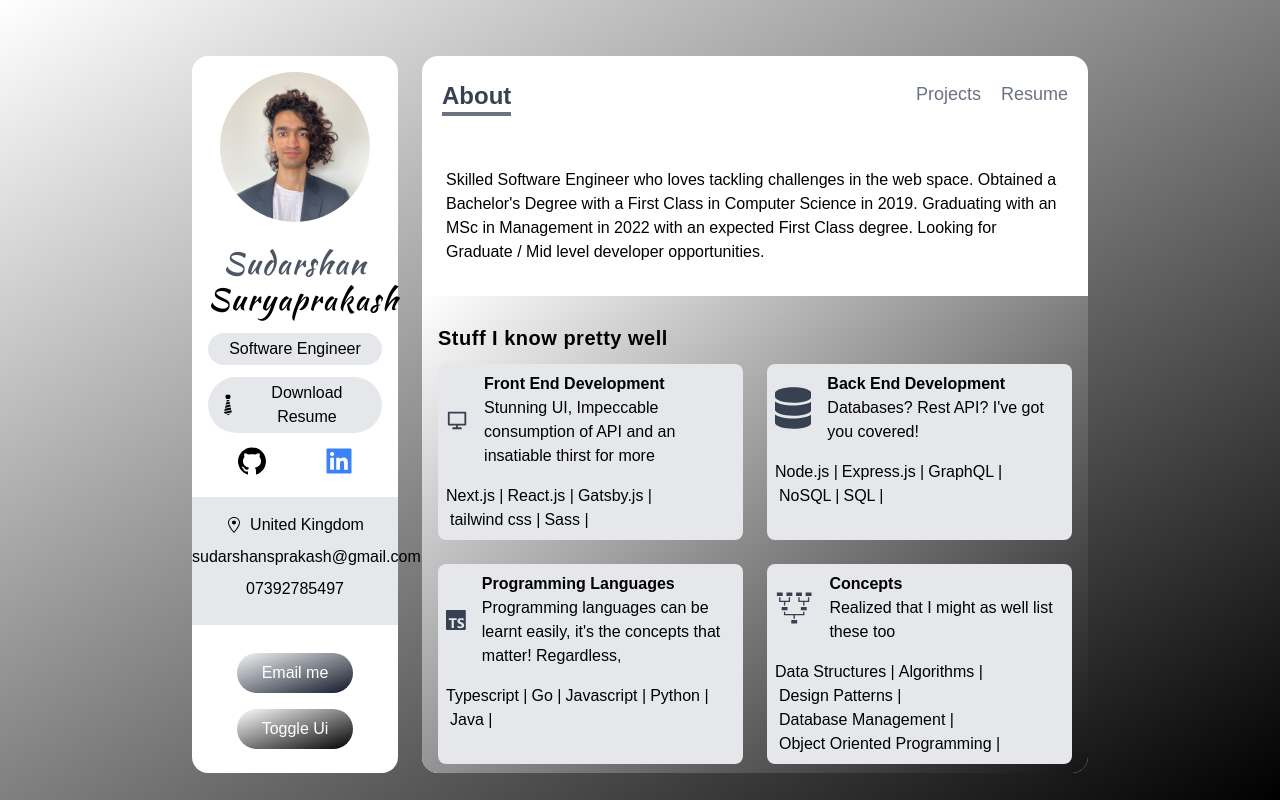
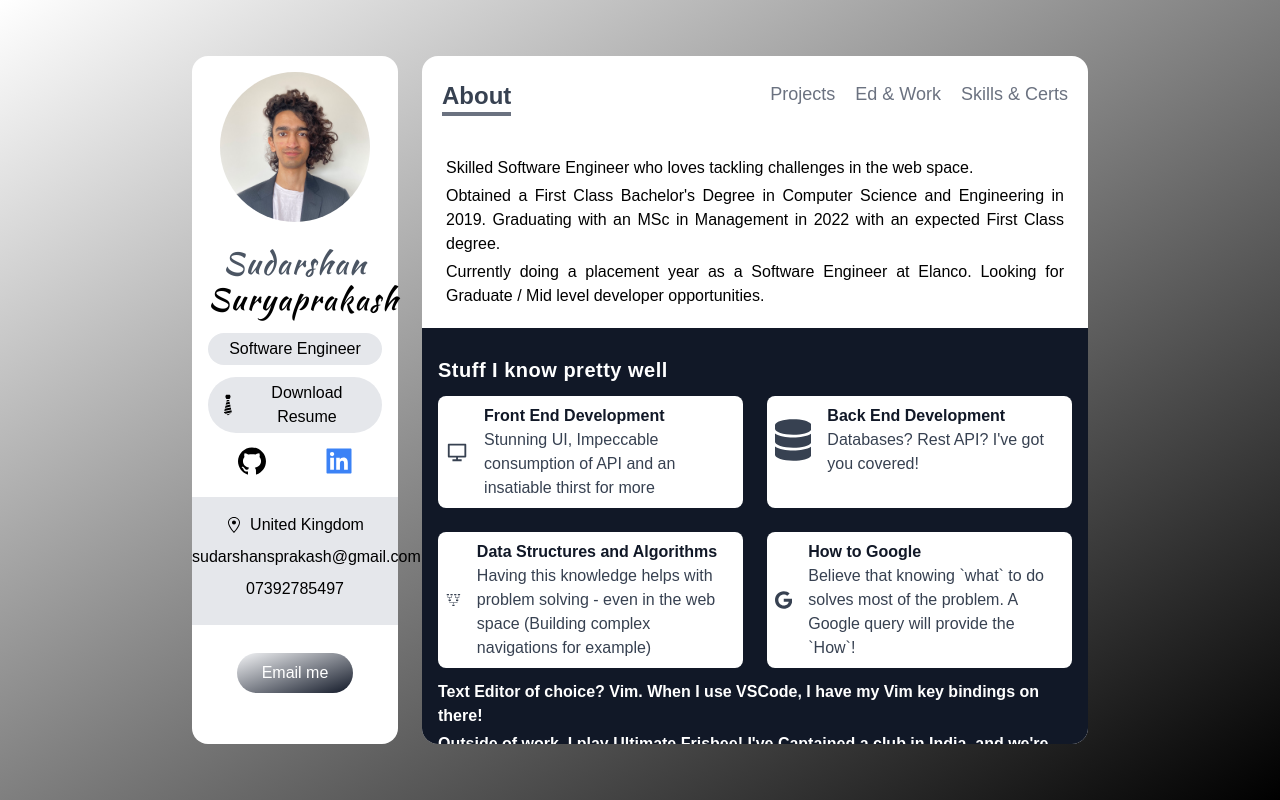
Before and after one commit to SudarshanSuryaprakash/Portfolio, a Next.js app: page / in a window 1280 px wide. Built offline with nearby package versions, Linux system fonts and the light colour scheme.

Commit message:
feat(theme, ed&work): changed theme, add content

```diff
--- /dev/null
+++ b/Components/Bar.tsx
@@ -0,0 +1,21 @@
+import { FunctionComponent } from 'react';
+
+import { ISkillResume } from '../SkillsData/types';
+
+const Bar: FunctionComponent<{ value: ISkillResume }> = ({
+  value: { Icon, level, title },
+}) => {
+  return (
+    <div className='my-2 text-white rounded-l-full'>
+      <div
+        className='flex items-center px-4 py-1 rounded-l-full bg-gradient-to-r from-black to-white'
+        // style={{
+        //   width: level,
+        // }}
+      >
+        <Icon className='mr-3' /> {title}
+      </div>
+    </div>
+  );
+};
+export default Bar;
--- a/Components/Navbar.tsx
+++ b/Components/Navbar.tsx
@@ -8,8 +8,9 @@ const Navbar = () => {
   const [activePage, setactivePage] = useState<string>('');
   useEffect(() => {
     if (pathname === '/') setactivePage('About');
-    else if (pathname === '/resume') setactivePage('Resume');
+    else if (pathname === '/resume') setactivePage('Ed & Work');
     else if (pathname === '/projects') setactivePage('Projects');
+    else if (pathname === '/skills') setactivePage('Skills & Certs');
   }, [pathname]);
   return (
     <div className='flex justify-between px-5 py-3 my-3'>
@@ -32,8 +33,14 @@ const Navbar = () => {
         <NavItem
           activePage={activePage}
           setActivePage={setactivePage}
-          page='Resume'
+          page='Ed & Work'
           route='/resume'
+        />
+        <NavItem
+          activePage={activePage}
+          setActivePage={setactivePage}
+          page='Skills & Certs'
+          route='/skills'
         />
       </div>
     </div>
--- a/Components/Sidebar.tsx
+++ b/Components/Sidebar.tsx
@@ -61,9 +61,9 @@ const Sidebar = () => {
       >
         Email me
       </button>
-      <button className='w-8/12 px-5 py-2 my-2 text-white rounded-full bg-gradient-to-br from-white to-black focus:outline-none '>
+      {/* <button className='w-8/12 px-5 py-2 my-2 text-white rounded-full bg-gradient-to-br from-white to-black focus:outline-none '>
         Toggle Ui
-      </button>
+      </button> */}
     </div>
   );
 };
--- a/Components/SkillCard.tsx
+++ b/Components/SkillCard.tsx
@@ -1,21 +1,14 @@
 import { FunctionComponent } from 'react';
 import { ISkill } from '../SkillsData/types';
 const SkillCard: FunctionComponent<{ skill: ISkill }> = ({
-  skill: { tech, description, title, Icon },
+  skill: { description, title, Icon },
 }) => {
   return (
-    <div className='flex flex-col items-center '>
-      <div className='p-2 items-center flex space-x-4'>
-        <Icon className='w-12 h-12 text-gray-700' />
-        <div>
-          <h4 className='font-bold'>{title}</h4>
-          <p>{description}</p>
-        </div>
-      </div>
-      <div className='flex space-x-1 flex-wrap m-2'>
-        {tech.map((techItem) => {
-          return <p key={techItem}>{techItem} | </p>;
-        })}
+    <div className='p-2 items-center flex space-x-4'>
+      <Icon className='w-12 h-12 text-gray-700' />
+      <div>
+        <h4 className='font-bold text-gray-900'>{title}</h4>
+        <p>{description}</p>
       </div>
     </div>
   );
--- a/SkillsData/data.ts
+++ b/SkillsData/data.ts
@@ -1,41 +1,145 @@
 import { IconType } from 'react-icons';
 import { RiComputerLine } from 'react-icons/ri';
-import { FaDatabase } from 'react-icons/fa';
-import { SiTypescript } from 'react-icons/si';
+import { FaDatabase, FaGoogle } from 'react-icons/fa';
+import {
+  SiPython,
+  SiTypescript,
+  SiNextDotJs,
+  SiJavascript,
+  SiJava,
+  SiGo,
+  SiGatsby,
+  SiGraphql,
+  SiReact,
+  SiNodeDotJs,
+  SiTailwindcss,
+} from 'react-icons/si';
 import { GiFamilyTree } from 'react-icons/gi';
-import { ISkill } from './types';
+import { ICertifications, ISkill, ISkillResume } from './types';
 
 export const skills: ISkill[] = [
   {
     title: 'Front End Development',
     description:
       'Stunning UI, Impeccable consumption of API and an insatiable thirst for more',
-    tech: ['Next.js', 'React.js', 'Gatsby.js', 'tailwind css', 'Sass'],
     Icon: RiComputerLine,
   },
   {
     title: 'Back End Development',
     description: "Databases? Rest API? I've got you covered!",
-    tech: ['Node.js', 'Express.js', 'GraphQL', 'NoSQL', 'SQL'],
     Icon: FaDatabase,
   },
   {
-    title: 'Programming Languages',
+    title: 'Data Structures and Algorithms',
     description:
-      "Programming languages can be learnt easily, it's the concepts that matter! Regardless, ",
-    tech: ['Typescript', 'Go', 'Javascript', 'Python', 'Java'],
+      'Having this knowledge helps with problem solving - even in the web space (Building complex navigations for example)',
+    Icon: GiFamilyTree,
+  },
+  {
+    title: 'How to Google',
+    description:
+      'Believe that knowing `what` to do solves most of the problem. A Google query will provide the `How`!',
+    Icon: FaGoogle,
+  },
+];
+
+export const languages: ISkillResume[] = [
+  {
+    title: 'Typescript',
+    level: '80%',
     Icon: SiTypescript,
   },
   {
-    title: 'Concepts',
-    description: 'Realized that I might as well list these too',
-    tech: [
-      'Data Structures',
-      'Algorithms',
-      'Design Patterns',
-      'Database Management',
-      'Object Oriented Programming',
-    ],
-    Icon: GiFamilyTree,
+    title: 'Javascript',
+    level: '95%',
+    Icon: SiJavascript,
+  },
+  {
+    title: 'Python',
+    level: '70%',
+    Icon: SiPython,
+  },
+  {
+    title: 'Go',
+    level: '50%',
+    Icon: SiGo,
+  },
+  {
+    title: 'Java',
+    level: '50%',
+    Icon: SiJava,
   },
 ];
+
+export const tools: ISkillResume[] = [
+  {
+    title: 'Next.js',
+    level: '80%',
+    Icon: SiNextDotJs,
+  },
+  {
+    title: 'React.js',
+    level: '95%',
+    Icon: SiReact,
+  },
+  {
+    title: 'React Native',
+    level: '95%',
+    Icon: SiReact,
+  },
+  {
+    title: 'Gatsby.js',
+    level: '70%',
+    Icon: SiGatsby,
+  },
+  {
+    title: 'Node.js',
+    level: '80%',
+    Icon: SiNodeDotJs,
+  },
+  {
+    title: 'GraphQL',
+    level: '70%',
+    Icon: SiGraphql,
+  },
+  {
+    title: 'Tailwind CSS',
+    level: '95%',
+    Icon: SiTailwindcss,
+  },
+];
+
+export const certifications: ICertifications[] = [
+  {
+    title: 'Web Dev',
+    url: 'https://udemy-certificate.s3.amazonaws.com/pdf/UC-6002ffd7-d320-481a-844b-fdcfe023be1c.pdf',
+  },
+  {
+    title: 'Data Structures and Algorithms',
+    url: 'https://udemy-certificate.s3.amazonaws.com/pdf/UC-641e1c86-d451-4fc2-8d10-ba038a4cf376.pdf',
+  },
+  {
+    title: 'React Native',
+    url: 'https://udemy-certificate.s3.amazonaws.com/pdf/UC-48a6aa78-3cde-4be1-9d84-4a36bb474ff4.pdf',
+  },
+  {
+    title: 'React & Redux',
+    url: 'https://udemy-certificate.s3.amazonaws.com/pdf/UC-48d4ddd4-8376-4c2c-8d6e-338f6dbe3e6d.pdf',
+  },
+  {
+    title: 'Python Automation',
+    url: 'https://udemy-certificate.s3.amazonaws.com/pdf/UC-1e838133-a0f6-47a5-9cf4-74a6bd9b3b31.pdf',
+  },
+  {
+    title: 'Sass and CSS',
+    url: 'https://udemy-certificate.s3.amazonaws.com/pdf/UC-8c889a17-464e-468b-9d2c-3de4836fb8f6.pdf',
+  },
+  {
+    title: 'Node, Express and MongoDB',
+    url: 'https://udemy-certificate.s3.amazonaws.com/pdf/UC-b3364c84-686d-424b-a662-e6f592c17273.pdf',
+  },
+  {
+    title: 'Typescript',
+    url: 'https://www.udemy.com/certificate/UC-d5bc9b94-7f2a-4a31-8828-b8280cad1adc/',
+  },
+];
--- a/pages/index.tsx
+++ b/pages/index.tsx
@@ -5,38 +5,49 @@ import SkillCard from '../Components/SkillCard';
 
 const Home: NextPage = () => {
   return (
-    <div className='flex flex-grow lg:mt-6 md:mt-6 flex-col px-6 pt-1 '>
-      <h5 className='my-3 font-medium'>
-        Skilled Software Engineer who loves tackling challenges in the web
-        space. Obtained a Bachelor's Degree with a First Class in Computer
-        Science in 2019. Graduating with an MSc in Management in 2022 with an
-        expected First Class degree. Looking for Graduate / Mid level developer
-        opportunities.
-      </h5>
+    <div className='flex flex-grow lg:mt-6 md:mt-6 flex-col px-6 pt-1 h-full'>
+      <div className='text-justify flex flex-col gap-1'>
+        <p className=''>
+          Skilled Software Engineer who loves tackling challenges in the web
+          space.
+        </p>
+        <p>
+          Obtained a First Class Bachelor's Degree in Computer Science and
+          Engineering in 2019. Graduating with an MSc in Management in 2022 with
+          an expected First Class degree.
+        </p>
+        <p>
+          Currently doing a placement year as a Software Engineer at Elanco.
+          Looking for Graduate / Mid level developer opportunities.
+        </p>
+      </div>
       <div
-        className='flex-grow p-4 mt-5 bg-gradient-to-br from-bg-gray-100 to-bg-gray-700 '
+        // className='flex-grow p-4 mt-5 bg-gradient-to-r from-black to-white'
+        className='flex-grow p-4 mt-5 bg-gray-900 text-white'
         style={{ marginLeft: '-1.5rem', marginRight: '-1.5rem' }}
       >
-        <h6 className='my-3 font-bold text-xl tracking-wide'>
+        <h6 className='my-3 font-bold text-xl tracking-wide text-white'>
           Stuff I know pretty well
         </h6>
         <div className='grid gap-6 lg:grid-cols-2'>
           {skills.map((skill) => (
             <div
-              className='bg-gray-200 rounded-lg lg:col-span-1'
+              className='bg-white text-gray-700 rounded-lg lg:col-span-1'
               key={skill.title}
             >
               <SkillCard skill={skill} />
             </div>
           ))}
         </div>
-        <div className='my-3 text-white'>
-          Most importantly, I know how to <b>google</b>, and to ask for help
-          when necessary!
-        </div>
-        <div className='my-3 text-white'>
-          Text Editor of choice? Vim. If I use VSCode, I have my vim key
-          bindings on there!
+        <div className='my-3 font-bold flex flex-col gap-1'>
+          <p>
+            Text Editor of choice? Vim. When I use VSCode, I have my Vim key
+            bindings on there!
+          </p>
+          <p>
+            Outside of work, I play Ultimate Frisbee! I've Captained a club in
+            India, and we're currently placed 3rd In the country!
+          </p>
         </div>
       </div>
     </div>
--- a/pages/resume.tsx
+++ b/pages/resume.tsx
@@ -1,9 +1,67 @@
+/* eslint-disable react/no-unescaped-entities */
+
 const resume = () => {
-    return (
-        <div className='p-4'>
-            resume page
+  return (
+    <div className='p-4'>
+      {/* education and experience */}
+      <div className='grid gap-6 md:grid-cols-2'>
+        <div className='bg-gray-900 text-white p-2'>
+          <h5 className='my-3 text-2xl font-bold'>Education</h5>
+          <div className=''>
+            <h5 className='my-2 text-xl font-bold text-gray-400'>
+              B.Tech, Computer Science and Engineering
+            </h5>
+            <div className='my-3 flex flex-col gap-1'>
+              <p>
+                Learnt the fundamentals of computer science and obtained a first
+                class degree
+              </p>
+              <p>
+                Final year Project: `Data Analytics System for National Key
+                Health Indicator Data` which received a first class
+              </p>
+            </div>
+            <h5 className='my-2 text-xl font-bold text-gray-400 '>
+              MSc in Management
+            </h5>
+            <div className='my-3 font-medium flex flex-col gap-1'>
+              <p>
+                Learnt the basics of Business and Management. Able to now be a
+                strong developer with business acumen.
+              </p>
+              <p>
+                Thesis: `The Role of Influence and Persuasion in Organizational
+                Management` which received a First Class
+              </p>
+            </div>
+          </div>
         </div>
-    )
-}
+        <div>
+          <h5 className='my-3 text-2xl font-bold'>Experience</h5>
+          <div className=''>
+            <h5 className='my-2 text-xl font-bold'>Software Engineer</h5>
+            <p className='font-semibold'>Elanco</p>
+            <p className='my-3'>
+              Surprisingly working with cutting edge technology! Doing solid
+              work and learning loads.
+            </p>
+          </div>
+          <div className=''>
+            <h5 className='my-2 text-xl font-bold'>
+              Software Intern, Marketing Executive
+            </h5>
+            <p className='font-semibold'>
+              Sysnet Associates India Private Limited
+            </p>
+            <p className='my-3'>
+              Worked as a software intern during my bachelors degree and came
+              back to do a marketing role full time.
+            </p>
+          </div>
+        </div>
+      </div>
+    </div>
+  );
+};
 
-export default resume
+export default resume;
--- /dev/null
+++ b/pages/skills.tsx
@@ -0,0 +1,48 @@
+import Bar from '../Components/Bar';
+import { certifications, languages, tools } from '../SkillsData/data';
+import Link from 'next/link';
+
+const skills = () => {
+  return (
+    <div className='mx-2 '>
+      <div className='grid gap-9 md:grid-cols-2 '>
+        <div>
+          <h5 className='my-3 text-2xl font-bold'>Languages</h5>
+          <div className='my-2'>
+            {languages.map((language, i) => (
+              <Bar value={language} key={i} />
+            ))}
+          </div>
+        </div>
+
+        <div>
+          <h5 className='my-3 text-2xl font-bold'>Tech</h5>
+          <div className='my-2'>
+            {tools.map((tool, i) => (
+              <Bar value={tool} key={i} />
+            ))}
+          </div>
+        </div>
+      </div>
+      <div>
+        <h5 className='my-3 text-2xl font-bold'>Certifications</h5>
+        <p className='font-medium text-center text-gray-600'>
+          Click them to view
+        </p>
+        <div className='grid md:grid-cols-2 gap-2 mx-2 my-2'>
+          {certifications.map((cert) => {
+            return (
+              <Link key={cert.url} passHref href={cert.url}>
+                <div className='cursor-pointer font-bold rounded-r-full bg-gradient-to-l from-black to-white px-2 py-1 text-black'>
+                  {cert.title}
+                </div>
+              </Link>
+            );
+          })}
+        </div>
+      </div>
+    </div>
+  );
+};
+
+export default skills;
```
Also changed, not shown: SkillsData/types.d.ts (+11 -1 lines).
